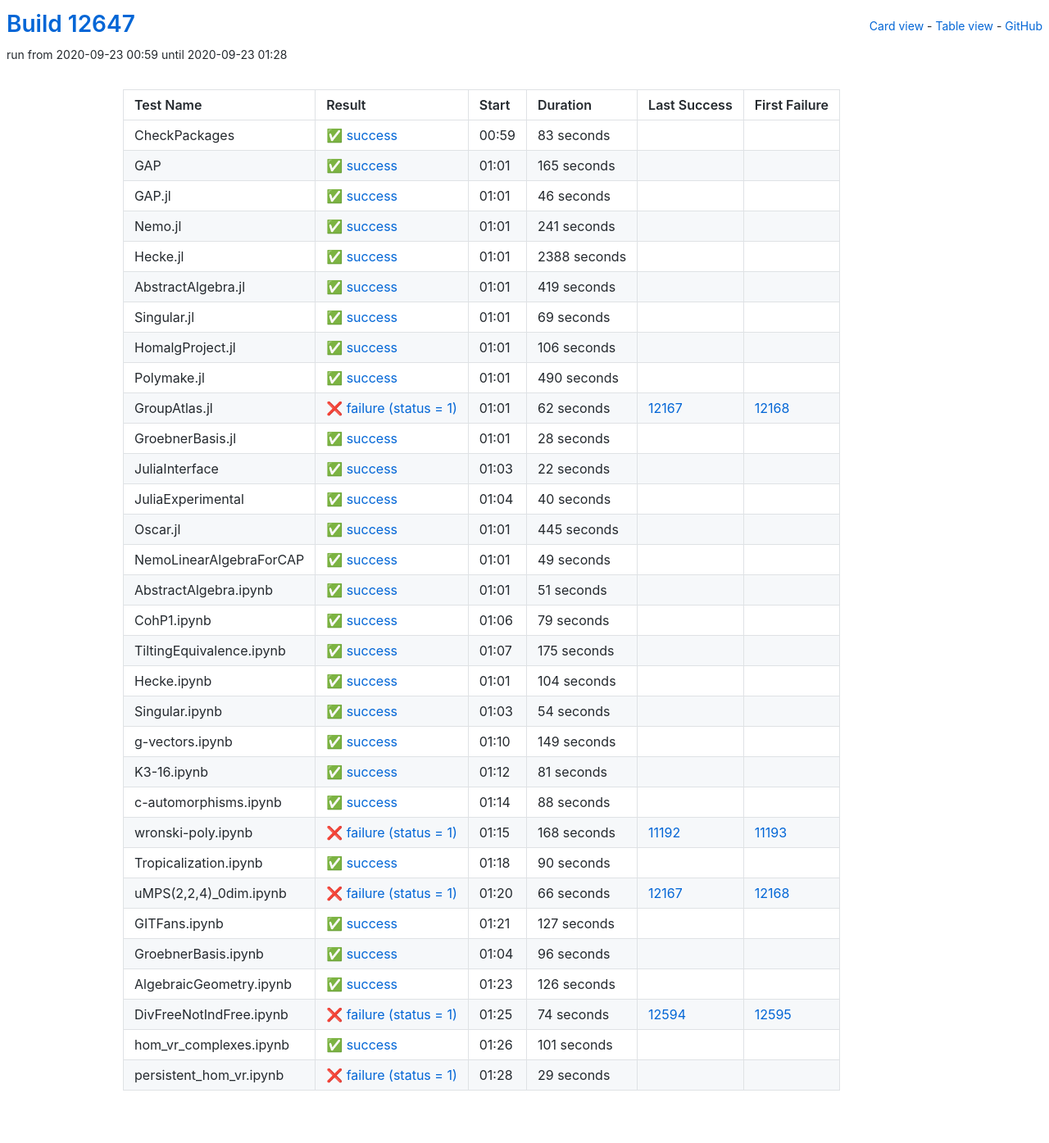
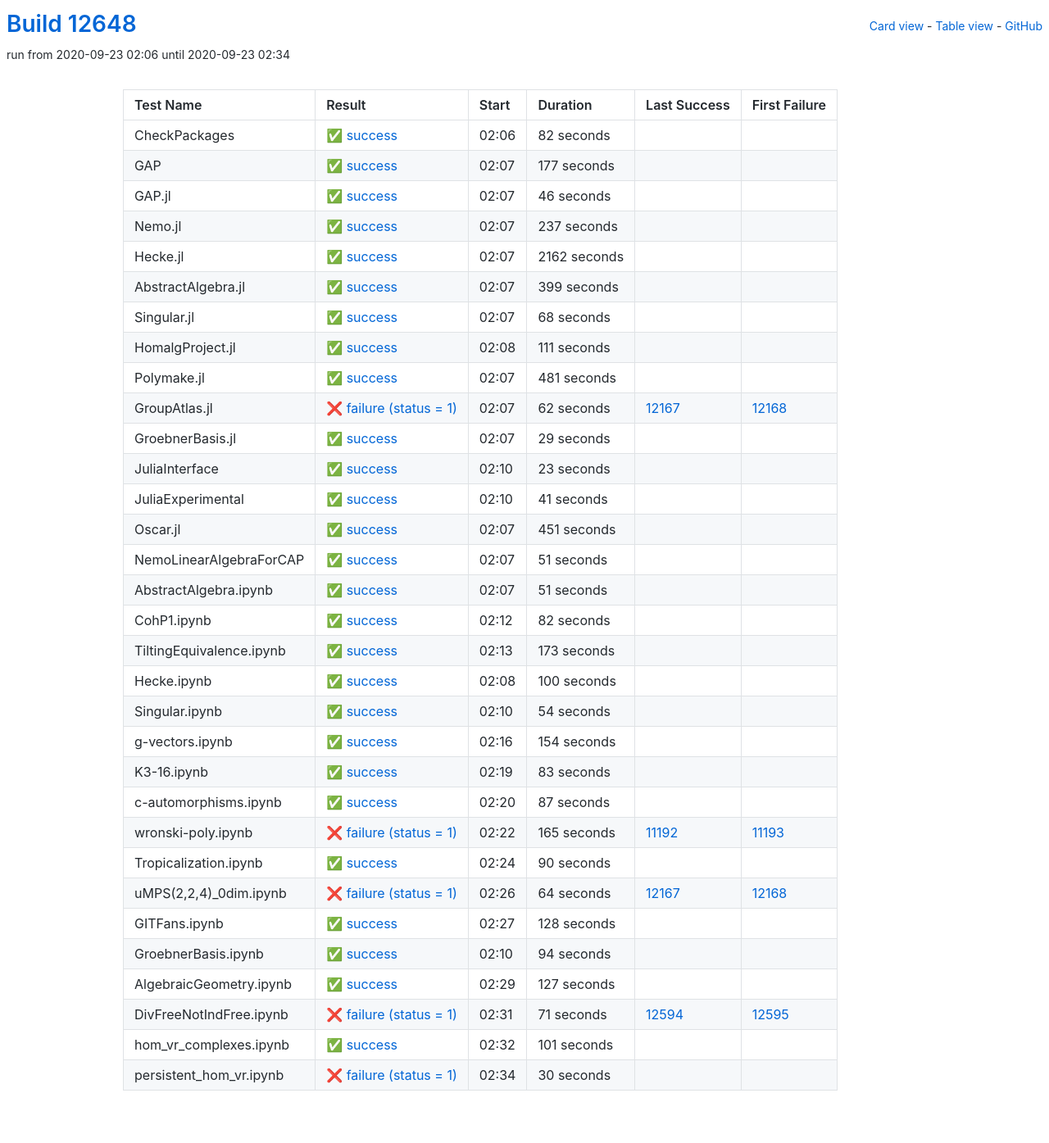
Before and after one commit to oscar-system/oscar-ci-status, a Jekyll site: the page built from table.html, in a window 1280 px wide. Shown: the whole page at 82% size. Built offline with Jekyll 4.4.1, drawn with Linux system fonts in a browser that asks for light colours.

Commit message:
Build #12648

```diff
--- a/_data/ci.yml
+++ b/_data/ci.yml
@@ -1,6 +1,6 @@
 ---
-build: 12647
-build_url: https://oscarci.mathematik.uni-kl.de/job/oscar/12647/
+build: 12648
+build_url: https://oscarci.mathematik.uni-kl.de/job/oscar/12648/
 job: oscar
 organization: oscar-system
 repo: oscar-ci-status
@@ -8,32 +8,32 @@ repourl: https://github.com/oscar-system/oscar-ci-status
 tests:
 - name: CheckPackages
   id: checkpackages
-  log: https://oscarci.mathematik.uni-kl.de/job/oscar/12647/artifact/logs/build-12647/CheckPackages.log
-  start: 2020-09-23 00:59
+  log: https://oscarci.mathematik.uni-kl.de/job/oscar/12648/artifact/logs/build-12648/CheckPackages.log
+  start: 2020-09-23 02:06
   success: true
   exitcode: 0
   status: success
-  duration: 83
+  duration: 82
   last_success: false
   last_success_url:
   first_failure: false
   first_failure_url:
 - name: GAP
   id: gap
-  log: https://oscarci.mathematik.uni-kl.de/job/oscar/12647/artifact/logs/build-12647/GAP.log
-  start: 2020-09-23 01:01
+  log: https://oscarci.mathematik.uni-kl.de/job/oscar/12648/artifact/logs/build-12648/GAP.log
+  start: 2020-09-23 02:07
   success: true
   exitcode: 0
   status: success
-  duration: 165
+  duration: 177
   last_success: false
   last_success_url:
   first_failure: false
   first_failure_url:
 - name: GAP.jl
   id: gap-jl
-  log: https://oscarci.mathematik.uni-kl.de/job/oscar/12647/artifact/logs/build-12647/GAP.jl.log
-  start: 2020-09-23 01:01
+  log: https://oscarci.mathematik.uni-kl.de/job/oscar/12648/artifact/logs/build-12648/GAP.jl.log
+  start: 2020-09-23 02:07
   success: true
   exitcode: 0
   status: success
@@ -44,80 +44,80 @@ tests:
   first_failure_url:
 - name: Nemo.jl
   id: nemo-jl
-  log: https://oscarci.mathematik.uni-kl.de/job/oscar/12647/artifact/logs/build-12647/Nemo.jl.log
-  start: 2020-09-23 01:01
+  log: https://oscarci.mathematik.uni-kl.de/job/oscar/12648/artifact/logs/build-12648/Nemo.jl.log
+  start: 2020-09-23 02:07
   success: true
   exitcode: 0
   status: success
-  duration: 241
+  duration: 237
   last_success: false
   last_success_url:
   first_failure: false
   first_failure_url:
 - name: Hecke.jl
   id: hecke-jl
-  log: https://oscarci.mathematik.uni-kl.de/job/oscar/12647/artifact/logs/build-12647/Hecke.jl.log
-  start: 2020-09-23 01:01
+  log: https://oscarci.mathematik.uni-kl.de/job/oscar/12648/artifact/logs/build-12648/Hecke.jl.log
+  start: 2020-09-23 02:07
   success: true
   exitcode: 0
   status: success
-  duration: 2388
+  duration: 2162
   last_success: false
   last_success_url:
   first_failure: false
   first_failure_url:
 - name: AbstractAlgebra.jl
   id: abstractalgebra-jl
-  log: https://oscarci.mathematik.uni-kl.de/job/oscar/12647/artifact/logs/build-12647/AbstractAlgebra.jl.log
-  start: 2020-09-23 01:01
+  log: https://oscarci.mathematik.uni-kl.de/job/oscar/12648/artifact/logs/build-12648/AbstractAlgebra.jl.log
+  start: 2020-09-23 02:07
   success: true
   exitcode: 0
   status: success
-  duration: 419
+  duration: 399
   last_success: false
   last_success_url:
   first_failure: false
   first_failure_url:
 - name: Singular.jl
   id: singular-jl
-  log: https://oscarci.mathematik.uni-kl.de/job/oscar/12647/artifact/logs/build-12647/Singular.jl.log
-  start: 2020-09-23 01:01
+  log: https://oscarci.mathematik.uni-kl.de/job/oscar/12648/artifact/logs/build-12648/Singular.jl.log
+  start: 2020-09-23 02:07
   success: true
   exitcode: 0
   status: success
-  duration: 69
+  duration: 68
   last_success: false
   last_success_url:
   first_failure: false
   first_failure_url:
 - name: HomalgProject.jl
   id: homalgproject-jl
-  log: https://oscarci.mathematik.uni-kl.de/job/oscar/12647/artifact/logs/build-12647/HomalgProject.jl.log
-  start: 2020-09-23 01:01
+  log: https://oscarci.mathematik.uni-kl.de/job/oscar/12648/artifact/logs/build-12648/HomalgProject.jl.log
+  start: 2020-09-23 02:08
   success: true
   exitcode: 0
   status: success
-  duration: 106
+  duration: 111
   last_success: false
   last_success_url:
   first_failure: false
   first_failure_url:
 - name: Polymake.jl
   id: polymake-jl
-  log: https://oscarci.mathematik.uni-kl.de/job/oscar/12647/artifact/logs/build-12647/Polymake.jl.log
-  start: 2020-09-23 01:01
+  log: https://oscarci.mathematik.uni-kl.de/job/oscar/12648/artifact/logs/build-12648/Polymake.jl.log
+  start: 2020-09-23 02:07
   success: true
   exitcode: 0
   status: success
-  duration: 490
+  duration: 481
   last_success: false
   last_success_url:
   first_failure: false
   first_failure_url:
 - name: GroupAtlas.jl
   id: groupatlas-jl
-  log: https://oscarci.mathematik.uni-kl.de/job/oscar/12647/artifact/logs/build-12647/GroupAtlas.jl.log
-  start: 2020-09-23 01:01
+  log: https://oscarci.mathematik.uni-kl.de/job/oscar/12648/artifact/logs/build-12648/GroupAtlas.jl.log
+  start: 2020-09-23 02:07
   success: false
   exitcode: 1
   status: failure
@@ -128,68 +128,68 @@ tests:
   first_failure_url: https://oscarci.mathematik.uni-kl.de/job/oscar/12168/
 - name: GroebnerBasis.jl
   id: groebnerbasis-jl
-  log: https://oscarci.mathematik.uni-kl.de/job/oscar/12647/artifact/logs/build-12647/GroebnerBasis.jl.log
-  start: 2020-09-23 01:01
+  log: https://oscarci.mathematik.uni-kl.de/job/oscar/12648/artifact/logs/build-12648/GroebnerBasis.jl.log
+  start: 2020-09-23 02:07
   success: true
   exitcode: 0
   status: success
-  duration: 28
+  duration: 29
   last_success: false
   last_success_url:
   first_failure: false
   first_failure_url:
 - name: JuliaInterface
   id: juliainterface
-  log: https://oscarci.mathematik.uni-kl.de/job/oscar/12647/artifact/logs/build-12647/JuliaInterface.log
-  start: 2020-09-23 01:03
+  log: https://oscarci.mathematik.uni-kl.de/job/oscar/12648/artifact/logs/build-12648/JuliaInterface.log
+  start: 2020-09-23 02:10
   success: true
   exitcode: 0
   status: success
-  duration: 22
+  duration: 23
   last_success: false
   last_success_url:
   first_failure: false
   first_failure_url:
 - name: JuliaExperimental
   id: juliaexperimental
-  log: https://oscarci.mathematik.uni-kl.de/job/oscar/12647/artifact/logs/build-12647/JuliaExperimental.log
-  start: 2020-09-23 01:04
+  log: https://oscarci.mathematik.uni-kl.de/job/oscar/12648/artifact/logs/build-12648/JuliaExperimental.log
+  start: 2020-09-23 02:10
   success: true
   exitcode: 0
   status: success
-  duration: 40
+  duration: 41
   last_success: false
   last_success_url:
   first_failure: false
   first_failure_url:
 - name: Oscar.jl
   id: oscar-jl
-  log: https://oscarci.mathematik.uni-kl.de/job/oscar/12647/artifact/logs/build-12647/Oscar.jl.log
-  start: 2020-09-23 01:01
+  log: https://oscarci.mathematik.uni-kl.de/job/oscar/12648/artifact/logs/build-12648/Oscar.jl.log
+  start: 2020-09-23 02:07
   success: true
   exitcode: 0
   status: success
-  duration: 445
+  duration: 451
   last_success: false
   last_success_url:
   first_failure: false
   first_failure_url:
 - name: NemoLinearAlgebraForCAP
   id: nemolinearalgebraforcap
-  log: https://oscarci.mathematik.uni-kl.de/job/oscar/12647/artifact/logs/build-12647/NemoLinearAlgebraForCAP.log
-  start: 2020-09-23 01:01
+  log: https://oscarci.mathematik.uni-kl.de/job/oscar/12648/artifact/logs/build-12648/NemoLinearAlgebraForCAP.log
+  start: 2020-09-23 02:07
   success: true
   exitcode: 0
   status: success
-  duration: 49
+  duration: 51
   last_success: false
   last_success_url:
   first_failure: false
   first_failure_url:
 - name: AbstractAlgebra.ipynb
   id: abstractalgebra-ipynb
-  log: https://oscarci.mathematik.uni-kl.de/job/oscar/12647/artifact/logs/build-12647/AbstractAlgebra.ipynb.log
-  start: 2020-09-23 01:01
+  log: https://oscarci.mathematik.uni-kl.de/job/oscar/12648/artifact/logs/build-12648/AbstractAlgebra.ipynb.log
+  start: 2020-09-23 02:07
   success: true
   exitcode: 0
   status: success
@@ -200,44 +200,44 @@ tests:
   first_failure_url:
 - name: CohP1.ipynb
   id: cohp1-ipynb
-  log: https://oscarci.mathematik.uni-kl.de/job/oscar/12647/artifact/logs/build-12647/CohP1.ipynb.log
-  start: 2020-09-23 01:06
+  log: https://oscarci.mathematik.uni-kl.de/job/oscar/12648/artifact/logs/build-12648/CohP1.ipynb.log
+  start: 2020-09-23 02:12
   success: true
   exitcode: 0
   status: success
-  duration: 79
+  duration: 82
   last_success: false
   last_success_url:
   first_failure: false
   first_failure_url:
 - name: TiltingEquivalence.ipynb
   id: tiltingequivalence-ipynb
-  log: https://oscarci.mathematik.uni-kl.de/job/oscar/12647/artifact/logs/build-12647/TiltingEquivalence.ipynb.log
-  start: 2020-09-23 01:07
+  log: https://oscarci.mathematik.uni-kl.de/job/oscar/12648/artifact/logs/build-12648/TiltingEquivalence.ipynb.log
+  start: 2020-09-23 02:13
   success: true
   exitcode: 0
   status: success
-  duration: 175
+  duration: 173
   last_success: false
   last_success_url:
   first_failure: false
   first_failure_url:
 - name: Hecke.ipynb
   id: hecke-ipynb
-  log: https://oscarci.mathematik.uni-kl.de/job/oscar/12647/artifact/logs/build-12647/Hecke.ipynb.log
-  start: 2020-09-23 01:01
+  log: https://oscarci.mathematik.uni-kl.de/job/oscar/12648/artifact/logs/build-12648/Hecke.ipynb.log
+  start: 2020-09-23 02:08
   success: true
   exitcode: 0
   status: success
-  duration: 104
+  duration: 100
   last_success: false
   last_success_url:
   first_failure: false
   first_failure_url:
 - name: Singular.ipynb
   id: singular-ipynb
-  log: https://oscarci.mathematik.uni-kl.de/job/oscar/12647/artifact/logs/build-12647/Singular.ipynb.log
-  start: 2020-09-23 01:03
+  log: https://oscarci.mathematik.uni-kl.de/job/oscar/12648/artifact/logs/build-12648/Singular.ipynb.log
+  start: 2020-09-23 02:10
   success: true
   exitcode: 0
   status: success
@@ -248,56 +248,56 @@ tests:
   first_failure_url:
 - name: g-vectors.ipynb
   id: g-vectors-ipynb
-  log: https://oscarci.mathematik.uni-kl.de/job/oscar/12647/artifact/logs/build-12647/g-vectors.ipynb.log
-  start: 2020-09-23 01:10
+  log: https://oscarci.mathematik.uni-kl.de/job/oscar/12648/artifact/logs/build-12648/g-vectors.ipynb.log
+  start: 2020-09-23 02:16
   success: true
   exitcode: 0
   status: success
-  duration: 149
+  duration: 154
   last_success: false
   last_success_url:
   first_failure: false
   first_failure_url:
 - name: K3-16.ipynb
   id: k3-16-ipynb
-  log: https://oscarci.mathematik.uni-kl.de/job/oscar/12647/artifact/logs/build-12647/K3-16.ipynb.log
-  start: 2020-09-23 01:12
+  log: https://oscarci.mathematik.uni-kl.de/job/oscar/12648/artifact/logs/build-12648/K3-16.ipynb.log
+  start: 2020-09-23 02:19
   success: true
   exitcode: 0
   status: success
-  duration: 81
+  duration: 83
   last_success: false
   last_success_url:
   first_failure: false
   first_failure_url:
 - name: c-automorphisms.ipynb
   id: c-automorphisms-ipynb
-  log: https://oscarci.mathematik.uni-kl.de/job/oscar/12647/artifact/logs/build-12647/c-automorphisms.ipynb.log
-  start: 2020-09-23 01:14
+  log: https://oscarci.mathematik.uni-kl.de/job/oscar/12648/artifact/logs/build-12648/c-automorphisms.ipynb.log
+  start: 2020-09-23 02:20
   success: true
   exitcode: 0
   status: success
-  duration: 88
+  duration: 87
   last_success: false
   last_success_url:
   first_failure: false
   first_failure_url:
 - name: wronski-poly.ipynb
   id: wronski-poly-ipynb
-  log: https://oscarci.mathematik.uni-kl.de/job/oscar/12647/artifact/logs/build-12647/wronski-poly.ipynb.log
-  start: 2020-09-23 01:15
+  log: https://oscarci.mathematik.uni-kl.de/job/oscar/12648/artifact/logs/build-12648/wronski-poly.ipynb.log
+  start: 2020-09-23 02:22
   success: false
   exitcode: 1
   status: failure
-  duration: 168
+  duration: 165
   last_success: 11192
   last_success_url: https://oscarci.mathematik.uni-kl.de/job/oscar/11192/
   first_failure: 11193
   first_failure_url: https://oscarci.mathematik.uni-kl.de/job/oscar/11193/
 - name: Tropicalization.ipynb
   id: tropicalization-ipynb
-  log: https://oscarci.mathematik.uni-kl.de/job/oscar/12647/artifact/logs/build-12647/Tropicalization.ipynb.log
-  start: 2020-09-23 01:18
+  log: https://oscarci.mathematik.uni-kl.de/job/oscar/12648/artifact/logs/build-12648/Tropicalization.ipynb.log
+  start: 2020-09-23 02:24
   success: true
   exitcode: 0
   status: success
@@ -308,20 +308,44 @@ tests:
   first_failure_url:
 - name: uMPS(2,2,4)_0dim.ipynb
   id: umps-2-2-4-0dim-ipynb
-  log: https://oscarci.mathematik.uni-kl.de/job/oscar/12647/artifact/logs/build-12647/uMPS-2-2-4-_0dim.ipynb.log
-  start: 2020-09-23 01:20
+  log: https://oscarci.mathematik.uni-kl.de/job/oscar/12648/artifact/logs/build-12648/uMPS-2-2-4-_0dim.ipynb.log
+  start: 2020-09-23 02:26
   success: false
   exitcode: 1
   status: failure
-  duration: 66
+  duration: 64
   last_success: 12167
   last_success_url: https://oscarci.mathematik.uni-kl.de/job/oscar/12167/
   first_failure: 12168
   first_failure_url: https://oscarci.mathematik.uni-kl.de/job/oscar/12168/
 - name: GITFans.ipynb
   id: gitfans-ipynb
-  log: https://oscarci.mathematik.uni-kl.de/job/oscar/12647/artifact/logs/build-12647/GITFans.ipynb.log
-  start: 2020-09-23 01:21
+  log: https://oscarci.mathematik.uni-kl.de/job/oscar/12648/artifact/logs/build-12648/GITFans.ipynb.log
+  start: 2020-09-23 02:27
+  success: true
+  exitcode: 0
+  status: success
+  duration: 128
+  last_success: false
+  last_success_url:
+  first_failure: false
+  first_failure_url:
+- name: GroebnerBasis.ipynb
+  id: groebnerbasis-ipynb
+  log: https://oscarci.mathematik.uni-kl.de/job/oscar/12648/artifact/logs/build-12648/GroebnerBasis.ipynb.log
+  start: 2020-09-23 02:10
+  success: true
+  exitcode: 0
+  status: success
+  duration: 94
+  last_success: false
+  last_success_url:
+  first_failure: false
+  first_failure_url:
+- name: AlgebraicGeometry.ipynb
+  id: algebraicgeometry-ipynb
+  log: https://oscarci.mathematik.uni-kl.de/job/oscar/12648/artifact/logs/build-12648/AlgebraicGeometry.ipynb.log
+  start: 2020-09-23 02:29
   success: true
   exitcode: 0
   status: success
@@ -330,46 +354,22 @@ tests:
   last_success_url:
   first_failure: false
   first_failure_url:
-- name: GroebnerBasis.ipynb
-  id: groebnerbasis-ipynb
-  log: https://oscarci.mathematik.uni-kl.de/job/oscar/12647/artifact/logs/build-12647/GroebnerBasis.ipynb.log
-  start: 2020-09-23 01:04
-  success: true
-  exitcode: 0
-  status: success
-  duration: 96
-  last_success: false
-  last_success_url:
-  first_failure: false
-  first_failure_url:
-- name: AlgebraicGeometry.ipynb
-  id: algebraicgeometry-ipynb
-  log: https://oscarci.mathematik.uni-kl.de/job/oscar/12647/artifact/logs/build-12647/AlgebraicGeometry.ipynb.log
-  start: 2020-09-23 01:23
-  success: true
-  exitcode: 0
-  status: success
-  duration: 126
-  last_success: false
-  last_success_url:
-  first_failure: false
-  first_failure_url:
 - name: DivFreeNotIndFree.ipynb
   id: divfreenotindfree-ipynb
-  log: https://oscarci.mathematik.uni-kl.de/job/oscar/12647/artifact/logs/build-12647/DivFreeNotIndFree.ipynb.log
-  start: 2020-09-23 01:25
+  log: https://oscarci.mathematik.uni-kl.de/job/oscar/12648/artifact/logs/build-12648/DivFreeNotIndFree.ipynb.log
+  start: 2020-09-23 02:31
   success: false
   exitcode: 1
   status: failure
-  duration: 74
+  duration: 71
   last_success: 12594
   last_success_url: https://oscarci.mathematik.uni-kl.de/job/oscar/12594/
   first_failure: 12595
   first_failure_url: https://oscarci.mathematik.uni-kl.de/job/oscar/12595/
 - name: hom_vr_complexes.ipynb
   id: hom-vr-complexes-ipynb
-  log: https://oscarci.mathematik.uni-kl.de/job/oscar/12647/artifact/logs/build-12647/hom_vr_complexes.ipynb.log
-  start: 2020-09-23 01:26
+  log: https://oscarci.mathematik.uni-kl.de/job/oscar/12648/artifact/logs/build-12648/hom_vr_complexes.ipynb.log
+  start: 2020-09-23 02:32
   success: true
   exitcode: 0
   status: success
@@ -380,12 +380,12 @@ tests:
   first_failure_url:
 - name: persistent_hom_vr.ipynb
   id: persistent-hom-vr-ipynb
-  log: https://oscarci.mathematik.uni-kl.de/job/oscar/12647/artifact/logs/build-12647/persistent_hom_vr.ipynb.log
-  start: 2020-09-23 01:28
+  log: https://oscarci.mathematik.uni-kl.de/job/oscar/12648/artifact/logs/build-12648/persistent_hom_vr.ipynb.log
+  start: 2020-09-23 02:34
   success: false
   exitcode: 1
   status: failure
-  duration: 29
+  duration: 30
   last_success: false
   last_success_url:
   first_failure: false
```
Also changed, not shown: README.md.
